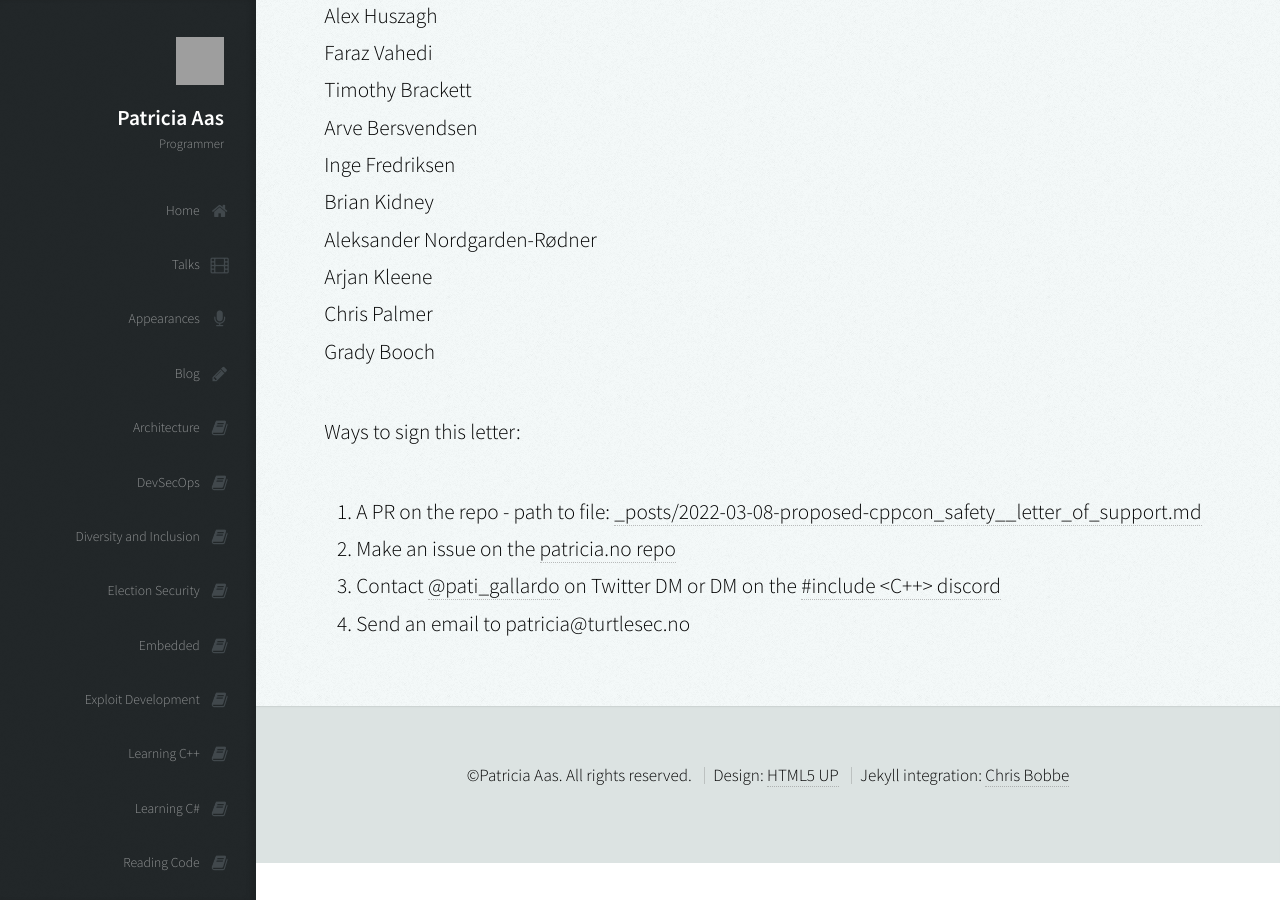
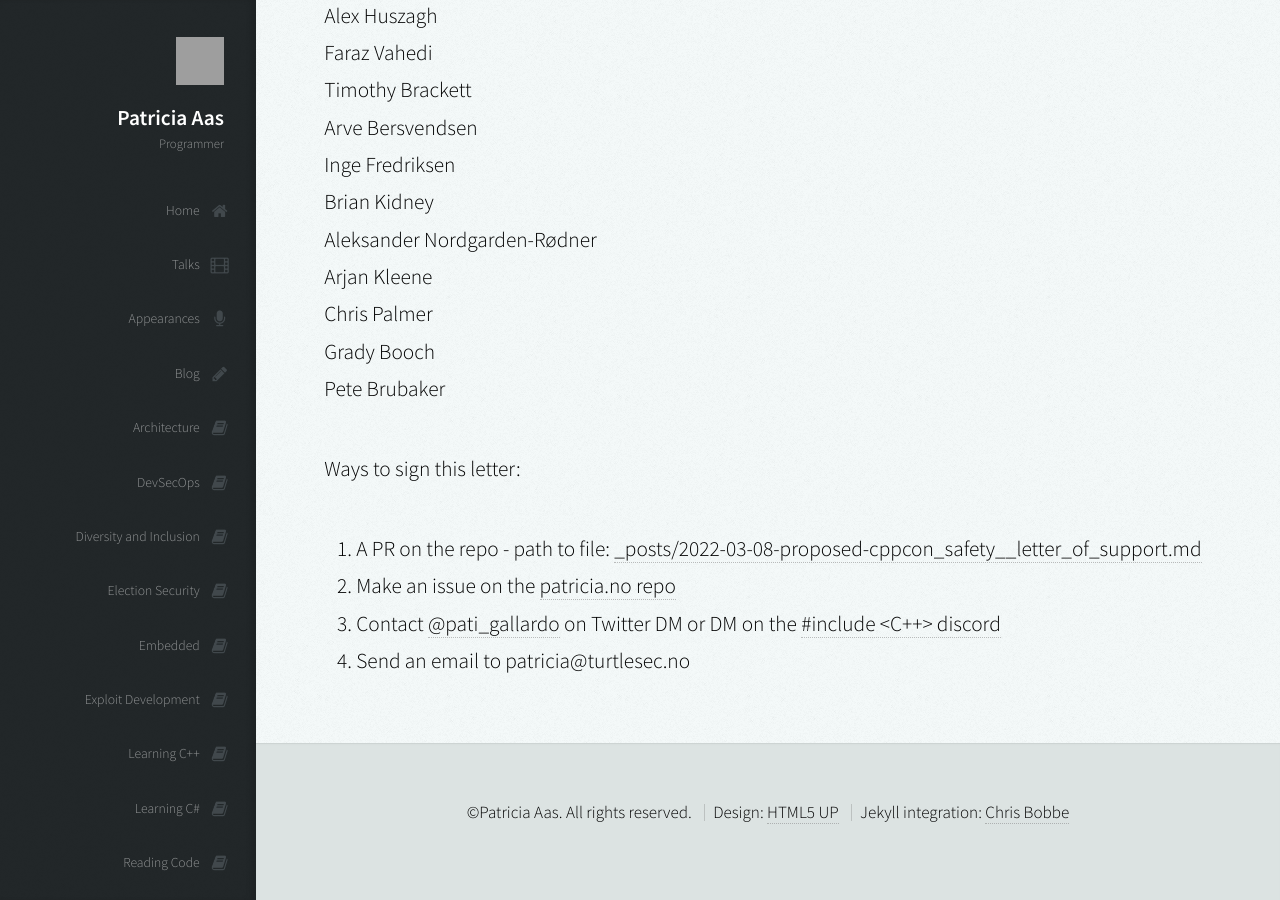
Before and after one commit to patricia-gallardo/patricia-gallardo.github.io, a Jekyll site: the page built from _posts/2022-03-08-proposed-cppcon_safety__letter_of_support.md, in a window 1280 px wide and 900 px high, scrolled down 7389 px. Built offline with Jekyll 4.4.1, drawn with Linux system fonts in a browser that asks for light colours; nearby versions of some CDN libraries; grey boxes are pictures that could not be loaded.

Commit message:
Update 2022-03-08-proposed-cppcon_safety__letter_of_support.md

```diff
--- a/_posts/2022-03-08-proposed-cppcon_safety__letter_of_support.md
+++ b/_posts/2022-03-08-proposed-cppcon_safety__letter_of_support.md
@@ -206,6 +206,7 @@ Aleksander Nordgarden-Rødner <br>
 Arjan Kleene <br>
 Chris Palmer <br>
 Grady Booch <br>
+Pete Brubaker <br>
 
 
 Ways to sign this letter:
```
